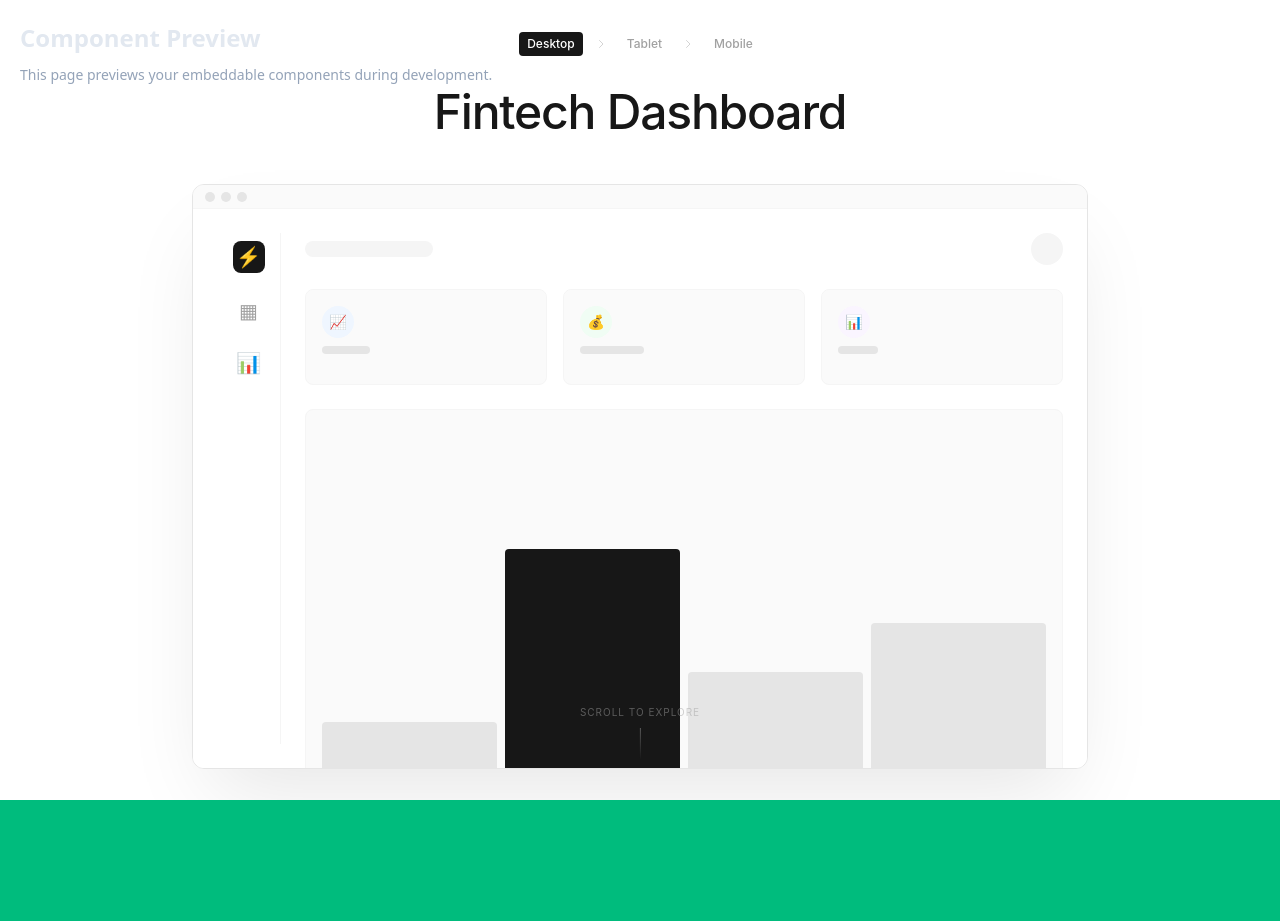
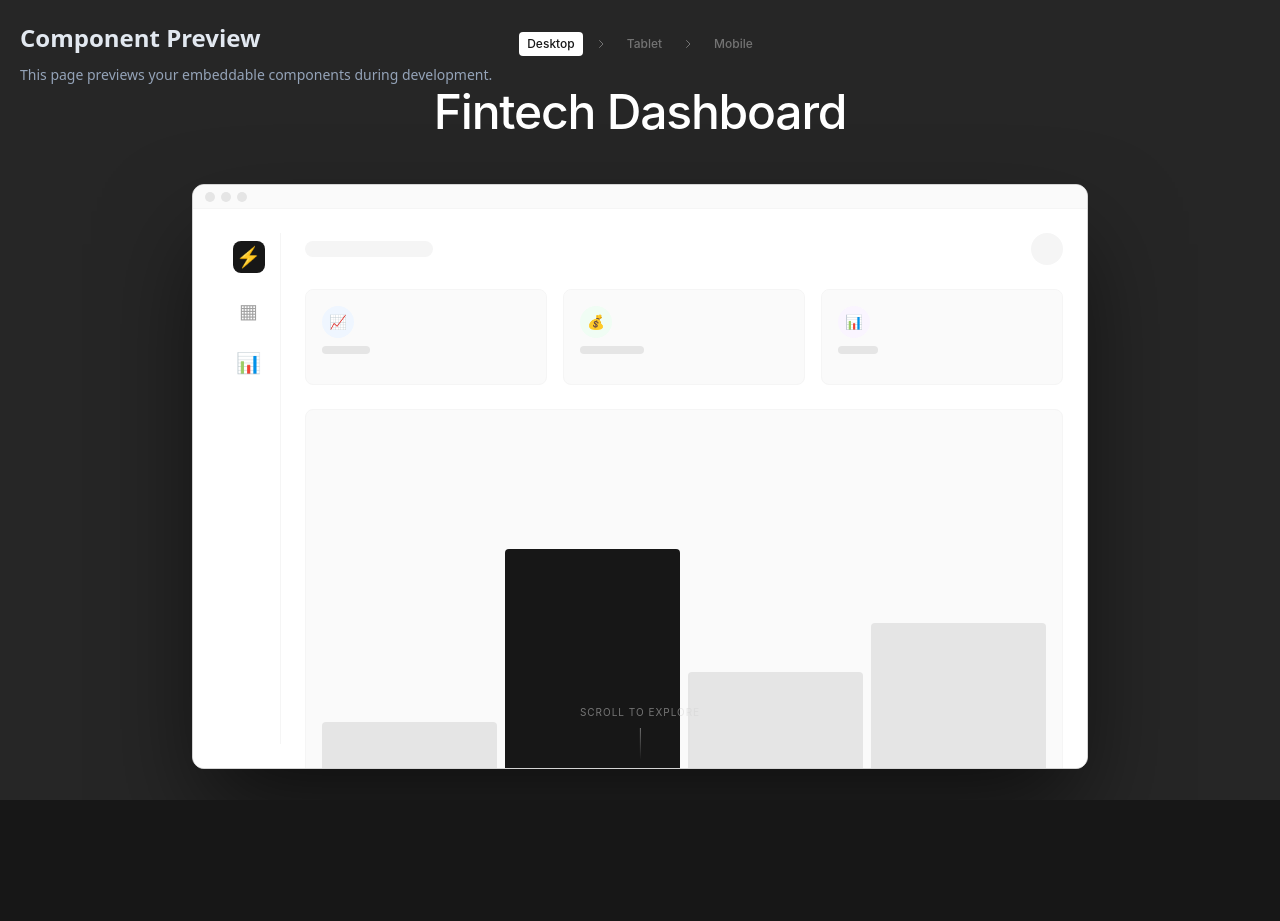
Before and after one commit to jasonlord/iamjlord.com, a website built with Vite: page index.html in a window 1280 px wide. Shown: the top 921 px of the page. Built offline with nearby package versions, Linux system fonts and the light colour scheme.

Commit message:
changed to dark mod

```diff
--- a/index.html
+++ b/index.html
@@ -5,7 +5,7 @@
     <meta name="viewport" content="width=device-width, initial-scale=1.0" />
     <title>Component Preview - Test Tailwind</title>
   </head>
-  <body class="min-h-screen bg-emerald-500">
+  <body class="min-h-screen bg-neutral-900">
     <div style="position: fixed; top: 20px; left: 20px; z-index: 9999">
       <h2
         style="
--- a/src/components/fintech-dashboard/fintech-dashboard.html
+++ b/src/components/fintech-dashboard/fintech-dashboard.html
@@ -1,18 +1,18 @@
-<section class="relative h-[350vh] border-b border-neutral-200">
+<section class="relative h-[350vh] border-b border-neutral-700">
   <!-- Sticky Container -->
   <div
-    class="sticky top-0 h-screen w-full flex flex-col items-center overflow-hidden bg-white pt-20 md:pt-32 lg:pt-40"
+    class="sticky top-0 h-screen w-full flex flex-col items-center overflow-hidden bg-neutral-800 pt-20 md:pt-32 lg:pt-40"
   >
     <!-- Header Text (Static) -->
     <div class="absolute top-8 w-full px-6 text-center z-20">
       <div class="flex justify-center items-center gap-3 mb-8">
         <span
           id="label-desktop"
-          class="text-xs font-medium px-2 py-1 rounded bg-neutral-900 text-white transition-all duration-300"
+          class="text-xs font-medium px-2 py-1 rounded bg-white text-neutral-900 transition-all duration-300"
           >Desktop</span
         >
         <svg
-          class="w-3 h-3 text-neutral-300"
+          class="w-3 h-3 text-neutral-500"
           fill="none"
           stroke="currentColor"
           viewBox="0 0 24 24"
@@ -26,11 +26,11 @@
         </svg>
         <span
           id="label-tablet"
-          class="text-xs font-medium px-2 py-1 rounded text-neutral-400 transition-all duration-300"
+          class="text-xs font-medium px-2 py-1 rounded text-neutral-500 transition-all duration-300"
           >Tablet</span
         >
         <svg
-          class="w-3 h-3 text-neutral-300"
+          class="w-3 h-3 text-neutral-500"
           fill="none"
           stroke="currentColor"
           viewBox="0 0 24 24"
@@ -44,12 +44,12 @@
         </svg>
         <span
           id="label-mobile"
-          class="text-xs font-medium px-2 py-1 rounded text-neutral-400 transition-all duration-300"
+          class="text-xs font-medium px-2 py-1 rounded text-neutral-500 transition-all duration-300"
           >Mobile</span
         >
       </div>
       <h2
-        class="text-4xl md:text-5xl font-medium tracking-tight text-neutral-900 mt-4"
+        class="text-4xl md:text-5xl font-medium tracking-tight text-white mt-4"
       >
         Fintech Dashboard
       </h2>
@@ -67,7 +67,7 @@
         style="transform-style: preserve-3d"
       >
         <div
-          class="bg-white border border-neutral-200 rounded-xl overflow-hidden shadow-[0_40px_80px_-20px_rgba(0,0,0,0.1)]"
+          class="bg-white border border-neutral-300 rounded-xl overflow-hidden shadow-[0_50px_100px_-10px_rgba(0,0,0,0.6)]"
         >
           <div
             class="h-6 bg-neutral-50 border-b border-neutral-100 flex items-center px-3 gap-1.5"
@@ -147,7 +147,7 @@
         style="transform-style: preserve-3d"
       >
         <div
-          class="bg-white border border-neutral-200 rounded-xl overflow-hidden shadow-[0_40px_80px_-20px_rgba(0,0,0,0.1)]"
+          class="bg-white border border-neutral-300 rounded-xl overflow-hidden shadow-[0_50px_100px_-10px_rgba(0,0,0,0.6)]"
         >
           <div
             class="h-4 bg-neutral-50 border-b border-neutral-100 flex justify-center"
@@ -188,7 +188,7 @@
         style="transform-style: preserve-3d"
       >
         <div
-          class="bg-white border border-neutral-200 rounded-2xl overflow-hidden shadow-[0_40px_80px_-20px_rgba(0,0,0,0.1)]"
+          class="bg-white border border-neutral-300 rounded-2xl overflow-hidden shadow-[0_50px_100px_-10px_rgba(0,0,0,0.6)]"
         >
           <div class="h-3 bg-neutral-50 border-b border-neutral-100"></div>
           <div class="aspect-[9/18] bg-white p-3 overflow-hidden relative">
@@ -248,11 +248,11 @@
     <div
       class="absolute bottom-10 left-1/2 -translate-x-1/2 flex flex-col items-center gap-2 opacity-50"
     >
-      <span class="text-[10px] uppercase tracking-widest text-neutral-400"
+      <span class="text-[10px] uppercase tracking-widest text-neutral-300"
         >Scroll to Explore</span
       >
       <div
-        class="w-[1px] h-8 bg-gradient-to-b from-neutral-400 to-transparent"
+        class="w-[1px] h-8 bg-gradient-to-b from-neutral-300 to-transparent"
       ></div>
     </div>
   </div>
--- a/src/components/fintech-dashboard/fintech-dashboard.js
+++ b/src/components/fintech-dashboard/fintech-dashboard.js
@@ -84,11 +84,11 @@ function initFintechDashboard() {
       tabletScale = 0.9 + progress * 0.33;
 
       labelDesktop.className =
-        "text-xs font-medium px-2 py-1 rounded bg-neutral-900 text-white transition-all duration-300";
+        "text-xs font-medium px-2 py-1 rounded bg-white text-neutral-900 transition-all duration-300";
       labelTablet.className =
-        "text-xs font-medium px-2 py-1 rounded text-neutral-400 transition-all duration-300";
+        "text-xs font-medium px-2 py-1 rounded text-neutral-500 transition-all duration-300";
       labelMobile.className =
-        "text-xs font-medium px-2 py-1 rounded text-neutral-400 transition-all duration-300";
+        "text-xs font-medium px-2 py-1 rounded text-neutral-500 transition-all duration-300";
     } else if (progress >= 0.35 && progress < 0.7) {
       // Tablet phase
       desktopOp = 0;
@@ -100,11 +100,11 @@ function initFintechDashboard() {
       mobileScale = 0.9 + (progress - 0.35) * 0.33;
 
       labelDesktop.className =
-        "text-xs font-medium px-2 py-1 rounded text-neutral-400 transition-all duration-300";
+        "text-xs font-medium px-2 py-1 rounded text-neutral-500 transition-all duration-300";
       labelTablet.className =
-        "text-xs font-medium px-2 py-1 rounded bg-neutral-900 text-white transition-all duration-300";
+        "text-xs font-medium px-2 py-1 rounded bg-white text-neutral-900 transition-all duration-300";
       labelMobile.className =
-        "text-xs font-medium px-2 py-1 rounded text-neutral-400 transition-all duration-300";
+        "text-xs font-medium px-2 py-1 rounded text-neutral-500 transition-all duration-300";
     } else {
       // Mobile phase
       desktopOp = 0;
@@ -113,11 +113,11 @@ function initFintechDashboard() {
       mobileScale = 1;
 
       labelDesktop.className =
-        "text-xs font-medium px-2 py-1 rounded text-neutral-400 transition-all duration-300";
+        "text-xs font-medium px-2 py-1 rounded text-neutral-500 transition-all duration-300";
       labelTablet.className =
-        "text-xs font-medium px-2 py-1 rounded text-neutral-400 transition-all duration-300";
+        "text-xs font-medium px-2 py-1 rounded text-neutral-500 transition-all duration-300";
       labelMobile.className =
-        "text-xs font-medium px-2 py-1 rounded bg-neutral-900 text-white transition-all duration-300";
+        "text-xs font-medium px-2 py-1 rounded bg-white text-neutral-900 transition-all duration-300";
     }
 
     // Apply opacity and z-index
```
Also changed, not shown: 1 other file.
